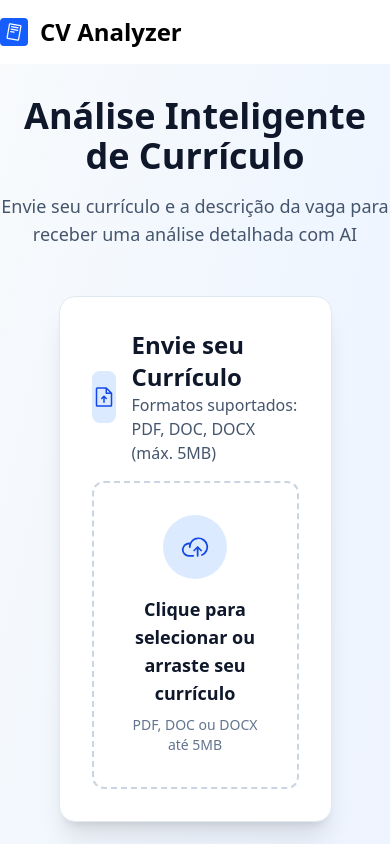
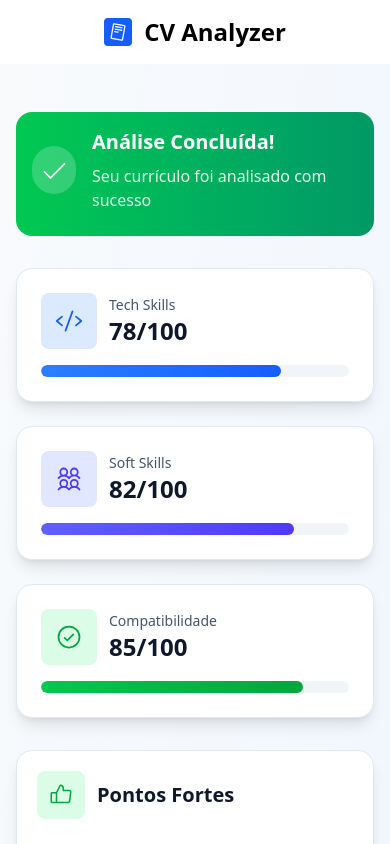
Before and after one commit to SamuelSRJ/meritia, a React (Vite) app in the folder apps/frontend/: page /results in a window 390 px wide. Before the commit this address led to /upload. Shown: the top 844 px of the page. Built offline with nearby package versions, Linux system fonts and the light colour scheme.

Commit message:
fix: responsiveness on /results page

```diff
--- a/apps/frontend/src/components/navbar/Navbar.tsx
+++ b/apps/frontend/src/components/navbar/Navbar.tsx
@@ -9,9 +9,9 @@ function Navbar() {
   return (
     <nav className="bg-white w-full">
       <div className="container flex flex-wrap items-center justify-between mx-auto py-4">
-        <Link to={"/"} className="flex items-center space-x-3 rtl:space-x-reverse">
+        <Link to={"/"} className="flex mx-auto lg:mx-1 items-center space-x-3 rtl:space-x-reverse">
           <ReadCvLogoIcon size={28} className="bg-blue-600 text-white p-1 rounded-sm" />
-          <span className="self-center text-2xl text-heading font-semibold whitespace-nowrap">CV Analyzer</span>
+          <span className="text-2xl text-heading font-semibold whitespace-nowrap">CV Analyzer</span>
         </Link>
         {/* {!user ? (
           <div className="flex md:order-2 space-x-3 md:space-x-0 rtl:space-x-reverse">
--- a/apps/frontend/src/context/AnalysisContext.tsx
+++ b/apps/frontend/src/context/AnalysisContext.tsx
@@ -26,7 +26,7 @@ const AnalysisContext = createContext<AnalysisContextType | undefined>(
 // ⚠️ ALTERNAR ENTRE MODO DESENVOLVIMENTO E PRODUÇÃO
 // true = usa seed data (para editar a página)
 // false = usa API de IA integrada
-const USE_SEED_DATA = false;
+const USE_SEED_DATA = true;
 
 export function AnalysisProvider({ children }: { children: React.ReactNode }) {
   // Em modo seed data, carrega imediatamente; caso contrário, começa como null
--- a/apps/frontend/src/pages/results/Results.tsx
+++ b/apps/frontend/src/pages/results/Results.tsx
@@ -59,20 +59,20 @@ function Results() {
     <div className="bg-linear-to-br from-slate-50 to-blue-50">
       <Navbar />
       <div className="max-w-6xl mx-auto px-4 py-12">
-        <div className="bg-linear-to-r from-green-500 to-emerald-600 rounded-2xl p-8 mb-8 text-white">
-          <div className="flex items-center gap-4 mb-4">
-            <div className="w-16 h-16 rounded-full bg-white/20 flex items-center justify-center">
-              <CheckIcon size={44} className="" />
+        <div className="bg-linear-to-r from-green-500 to-emerald-600 rounded-2xl p-4 lg:p-8 mb-8 text-white">
+          <div className="flex items-center gap-4 mb-2">
+            <div className="w-12 h-12 lg:w-16 lg:h-16 rounded-full bg-white/20 flex items-center justify-center">
+              <CheckIcon size={44} className="p-2 lg:p-0" />
             </div>
             <div>
-              <p className="text-3xl font-bold mb-2">Análise Concluída!</p>
+              <p className="text-xl lg:text-3xl font-bold mb-2">Análise Concluída!</p>
               <p className="text-green-100">
                 Seu currículo foi analisado com sucesso
               </p>
             </div>
           </div>
         </div>
-        <div className="grid grid-cols-3 gap-6 mb-8">
+        <div className="grid grid-cols-1 lg:grid-cols-3 gap-6 mb-8">
           {/* TECH SKILLS */}
           <div className="bg-white rounded-2xl shadow-lg p-6 border border-slate-200">
             <div className="flex items-center gap-3 mb-4">
@@ -83,7 +83,7 @@ function Results() {
                 <p className="text-sm font-medium text-slate-600">
                   Tech Skills
                 </p>
-                <p className="text-3xl font-bold text-slate-900">
+                <p className="text-2xl lg:text-3xl font-bold text-slate-900">
                   {animatedTechScore}/100
                 </p>
               </div>
@@ -106,7 +106,7 @@ function Results() {
                 <p className="text-sm font-medium text-slate-600">
                   Soft Skills
                 </p>
-                <p className="text-3xl font-bold text-slate-900">
+                <p className="text-2xl lg:text-3xl font-bold text-slate-900">
                   {animatedSoftScore}/100
                 </p>
               </div>
@@ -129,7 +129,7 @@ function Results() {
                 <p className="text-sm font-medium text-slate-600">
                   Compatibilidade
                 </p>
-                <p className="text-3xl font-bold text-slate-900">
+                <p className="text-2xl lg:text-3xl font-bold text-slate-900">
                   {animatedJobMatch}/100
                 </p>
               </div>
@@ -143,14 +143,14 @@ function Results() {
           </div>
         </div>
 
-        <div className="grid grid-cols-2 gap-6 mb-8">
+        <div className="grid grid-cols-1 lg:grid-cols-2 gap-6 mb-8">
           {/* PONTOS FORTES */}
-          <div className="bg-white rounded-2xl shadow-lg p-8 border border-slate-200">
+          <div className="bg-white rounded-2xl shadow-lg p-5 lg:p-8 border border-slate-200">
             <div className="flex items-center gap-3 mb-6">
               <div className="w-12 h-12 bg-green-100 rounded-lg flex items-center justify-center">
                 <ThumbsUpIcon size={24} className="text-green-600" />
               </div>
-              <p className="text-2xl font-bold text-slate-900">Pontos Fortes</p>
+              <p className="text-xl lg:text-2xl font-bold text-slate-900">Pontos Fortes</p>
             </div>
             <ul className="space-y-4">
               {result.strengths.map((strength, id) => (
@@ -165,12 +165,12 @@ function Results() {
           </div>
 
           {/* PONTOS DE MELHORIA */}
-          <div className="bg-white rounded-2xl shadow-lg p-8 border border-slate-200">
+          <div className="bg-white rounded-2xl shadow-lg p-5 lg:p-8 border border-slate-200">
             <div className="flex items-center gap-3 mb-6">
               <div className="w-12 h-12 bg-orange-100 rounded-lg flex items-center justify-center">
                 <WarningIcon size={24} className="text-orange-600" />
               </div>
-              <p className="text-2xl font-bold text-slate-900">
+              <p className="text-xl lg:text-2xl font-bold text-slate-900">
                 Pontos de Melhoria
               </p>
             </div>
@@ -186,15 +186,15 @@ function Results() {
             </ul>
           </div>
         </div>
-        <div className="bg-white rounded-2xl shadow-lg p-8 border border-slate-200 mb-4">
+        <div className="bg-white rounded-2xl shadow-lg p-5 lg:p-8 border border-slate-200 mb-4">
           <div className="flex items-center gap-3 mb-6">
             <div className="w-12 h-12 bg-indigo-100 rounded-lg flex items-center justify-center">
               <LightbulbFilamentIcon size={24} className="text-indigo-600" />
             </div>
-            <p className="text-2xl font-bold text-slate-900">Recomendações</p>
+            <p className="text-xl lg:text-2xl font-bold text-slate-900">Recomendações</p>
           </div>
           <ul className="space-y-4">
-            <div className="grid grid-cols-2 gap-4">
+            <div className="grid grid-cols-1 lg:grid-cols-2 gap-4">
               {result.recommendations.map((recommendation, id) => (
                 <li
                   className="flex gap-3 p-4 bg-indigo-50 rounded-lg border border-indigo-100"
@@ -223,7 +223,7 @@ function Results() {
             </p>
           </div>
         </div>
-        <div className="flex gap-4 justify-center">
+        <div className="grid lg:flex gap-4 justify-center">
           <Link
             to={"/upload"}
             className="px-8 py-4 bg-white text-slate-700 rounded-lg font-semibold hover:bg-slate-50 transition-colors border-2 border-slate-200 whitespace-nowrap cursor-pointer flex items-center justify-center gap-2"
--- a/apps/frontend/vite.config.ts
+++ b/apps/frontend/vite.config.ts
@@ -5,4 +5,7 @@ import { defineConfig } from 'vite'
 // https://vite.dev/config/
 export default defineConfig({
   plugins: [react(), tailwindcss()],
+  server: {
+    host: true,
+  }
 })
```
Also changed, not shown: 2 other files (tests, documents, lock files or other folders).
